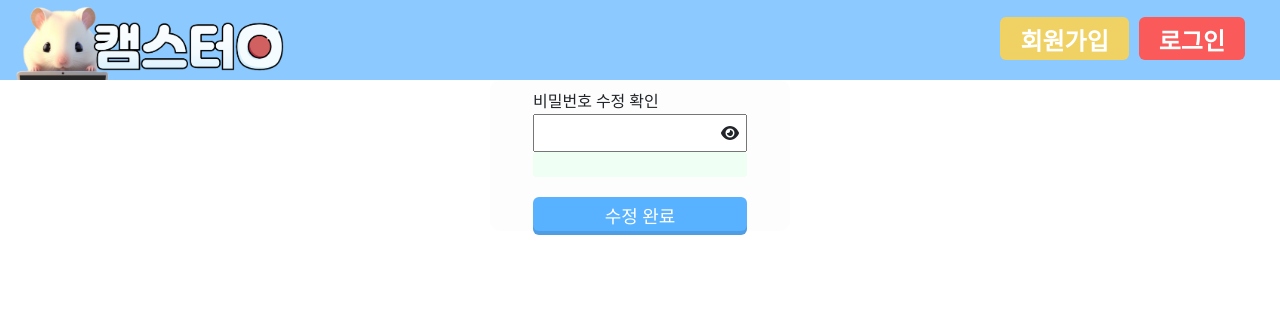
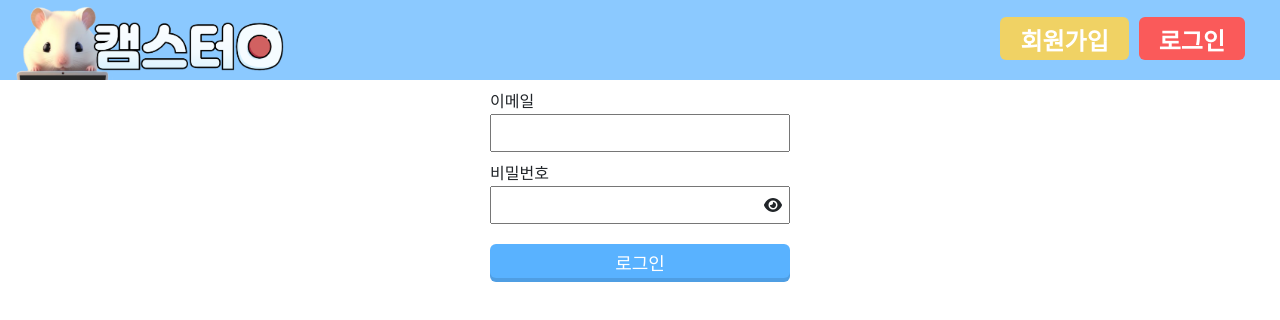
Before and after one commit to Ureca-Camster/Camster-FE, a React (Create React App) app: page /login in a window 1280 px wide. Shown: the top 320 px of the page. Built offline with nearby package versions, Linux system fonts and the light colour scheme; a web font is replaced by a local one.

Commit message:
Rollback LoginForm.jsx and change to fetch

```diff
--- a/src/component/LoginForm.jsx
+++ b/src/component/LoginForm.jsx
@@ -1,96 +1,109 @@
-import React, { useEffect, useState } from 'react';
-import { useDispatch, useSelector } from 'react-redux';
+import React, { useState } from 'react';
+import { useDispatch } from 'react-redux';
 import { setUser } from '../store/userSlice.ts';
+import { login } from '../store/loginSlice.ts';
 import { FontAwesomeIcon } from '@fortawesome/react-fontawesome';
 import { faEye } from '@fortawesome/free-solid-svg-icons';
 import './Input.css';
+import { useNavigate } from 'react-router-dom';
 
-function MemberUpdateForm() {
+function LoginForm() {
     const dispatch = useDispatch();
-    const user = useSelector((state) => state.user);
+    const [email, setEmail] = useState('');
+    const [password, setPassword] = useState('');
+    const [showPassword, setShowPassword] = useState(false);
+    const navigate = useNavigate();
 
-    const [nickname, setNickname] = useState('');
-    const [goalTime, setGoalTime] = useState('');
-    const [todayTime, setTodayTime] = useState('');
-    const [newPassword, setNewPassword] = useState('');
-    const [confirmPassword, setConfirmPassword] = useState('');
-    const [passwordMatchMessage, setPasswordMatchMessage] = useState('');
-    const [showNewPassword, setShowNewPassword] = useState(false);
-    const [showConfirmPassword, setShowConfirmPassword] = useState(false);
+    function handleLoginTest() {
+        dispatch(login());
+        dispatch(setUser({
+            nickname: '홍길동',
+            email: 'hong@ureca.com',
+            goalTime: 10000,
+            todayTime: 8000,
+        }));
+        navigate("/");
+    }
 
-    useEffect(() => {
-        if (user) {
-            setNickname(user.nickname);
-            setGoalTime(user.goalTime);
-            setTodayTime(user.todayTime);
-        }
-    }, [user]);
-
-    useEffect(() => {
-        if (confirmPassword) {
-            if (newPassword === confirmPassword) {
-                setPasswordMatchMessage('비밀번호가 일치합니다.');
-            } else {
-                setPasswordMatchMessage('비밀번호가 일치하지 않습니다.');
+    const loginUser = async (email, memberPassword) => {
+        try {
+            const response = await fetch('/auth/login', {
+                method: 'POST',
+                headers: {
+                    'Content-Type': 'application/json',
+                },
+                body: JSON.stringify({
+                    email,
+                    memberPassword
+                }),
+            });
+            if (!response.ok) {
+                throw new Error('Login failed');
             }
-        } else {
-            setPasswordMatchMessage('');
-        }
-    }, [newPassword, confirmPassword]);
-
-    const handleSubmit = (e) => {
-        e.preventDefault();
-        dispatch(
-            setUser({
-                nickname,
-                email: user.email,
-                goalTime,
-                todayTime,
-            })
-        );
-        setNewPassword('');
-        setConfirmPassword('');
-    };
-
-    const handleTogglePassword = (field) => {
-        if (field === 'new') {
-            setShowNewPassword(!showNewPassword);
-        } else if (field === 'confirm') {
-            setShowConfirmPassword(!showConfirmPassword);
+            return await response.json();
+        } catch (error) {
+            console.error('Login failed:', error);
+            return null;
         }
     };
 
+    const handleLogin = async (e) => {
+        e.preventDefault();
+        const loginResponse = await loginUser(email, password);
+        if (loginResponse) {
+            dispatch(login());
+            dispatch(setUser({
+                memberId: loginResponse.memberId,
+                nickname: loginResponse.nickname,
+                email: loginResponse.email,
+                goalTime: loginResponse.goalTime,
+                todayTime: loginResponse.todayTime,
+            }));
+            navigate("/");
+        } else {
+            console.log('Login failed');
+            setPassword(''); // Reset password input
+        }
+    };
+
+    const handleMouseDown = () => setShowPassword(true);
+    const handleMouseUp = () => setShowPassword(false);
+
     return (
-        <div className='modify-form'>
-            <form onSubmit={handleSubmit}>
-            <div className="input-wrapper">
-                    <label>비밀번호 수정 확인</label><br />
+        <div className='login-form'>
+            <form onSubmit={handleLoginTest}>
+                <div className="input-wrapper">
+                    <label>이메일</label><br />
+                    <input
+                        type='email'
+                        value={email}
+                        onChange={(e) => setEmail(e.target.value)}
+                    />
+                </div>
+                <div className="input-wrapper">
+                    <label>비밀번호</label><br />
                     <div className="password-input-wrapper">
                         <input
-                            type={showConfirmPassword ? 'text' : 'password'}
-                            value={confirmPassword}
-                            onChange={(e) => setConfirmPassword(e.target.value)}
+                            type={showPassword ? 'text' : 'password'}
+                            value={password}
+                            onChange={(e) => setPassword(e.target.value)}
                         />
                         <FontAwesomeIcon
                             icon={faEye}
-                            onMouseDown={() => handleTogglePassword('confirm')}
-                            onMouseUp={() => handleTogglePassword('confirm')}
-                            onMouseLeave={() => setShowConfirmPassword(false)}
+                            onMouseDown={handleMouseDown}
+                            onMouseUp={handleMouseUp}
+                            onMouseLeave={handleMouseUp}
                             className="password-toggle"
                         />
                     </div>
-                    <div className="password-match-container">
-                        <div className={`password-match-message ${passwordMatchMessage ? 'visible' : ''} ${newPassword === confirmPassword ? 'match' : 'mismatch'}`}>
-                            {passwordMatchMessage}
-                        </div>
-                    </div>
                 </div>
-                <button className='mybtn skyblue rounded' type='submit'>
-                    수정 완료
+
+                <button className='mybtn skyblue rounded' type='submit' style={{ marginLeft: '0px' }}>
+                    로그인
                 </button>
             </form>
         </div>
     );
 }
 
-export default MemberUpdateForm;
+export default LoginForm;
```
